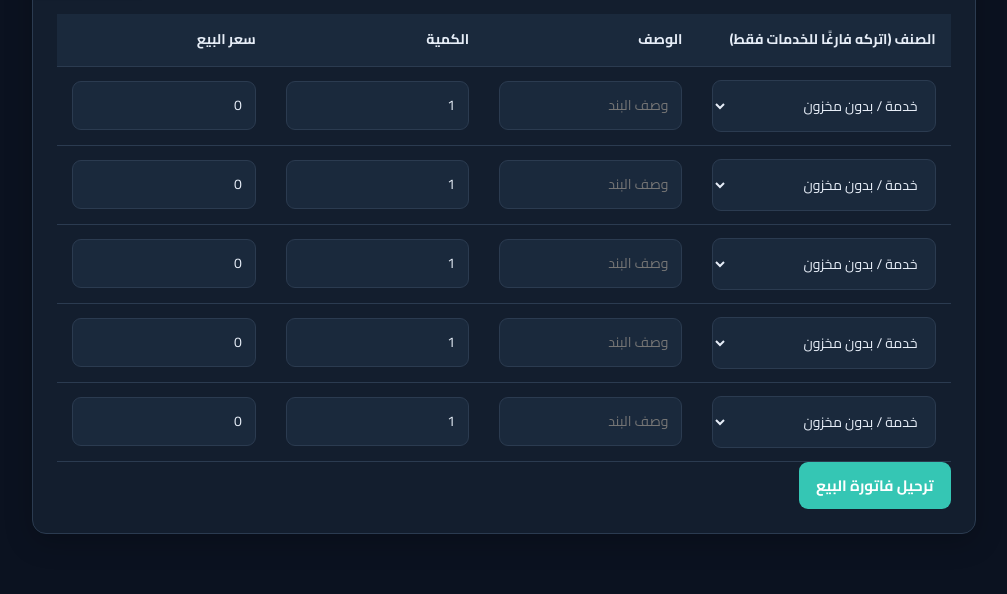
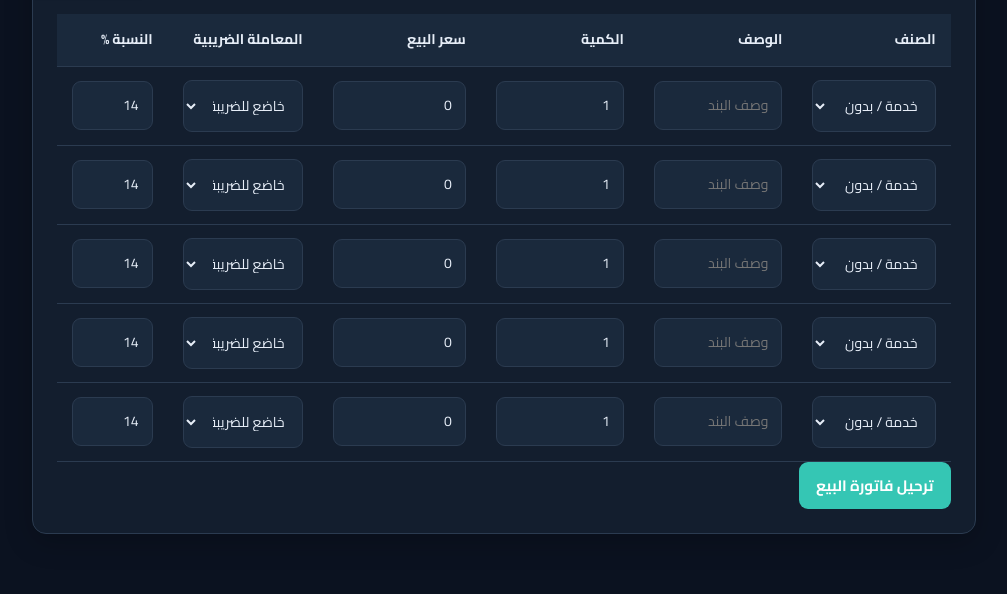
Before and after one commit to ahmed2883166/erpsystem, a Flask app: page /sales/invoices/new in a window 1280 px wide. Shown: the part 813-1407 px from the top of the page, without its empty margins (6-1013 px from the left). Run offline with Flask 3, Linux system fonts and the light colour scheme; the visitor is signed in with stand-in values (Sample User, id 1); data comes from the database, SQL or seed files in the repository; data that the repository does not hold is empty; some libraries are stand-ins or nearby versions.

Commit message:
Expose tax treatment and rate on each invoice line

```diff
--- a/templates/sales_invoice_new.html
+++ b/templates/sales_invoice_new.html
@@ -5,4 +5,4 @@ customerSelect.addEventListener('change',checkCredit);checkCredit();
 </script>{% endblock %}{% block content %}
 <header><h2>فاتورة بيع جديدة</h2><p>يتم ترحيل الفاتورة وقيد الإيراد والضريبة وتكلفة المخزون في معاملة واحدة.</p></header>
 <section class="panel"><form method="post"><div class="form-grid"><label>العميل<select name="customer_id" required><option value="">اختر العميل</option>{% for x in customers %}<option value="{{ x.id }}" data-limit="{{ x.credit_limit }}" data-outstanding="{{ x.outstanding }}">{{ x.code }} - {{ x.name }}</option>{% endfor %}</select></label><label>تاريخ الفاتورة<input type="date" name="invoice_date" value="{{ today }}" required></label><label>تاريخ الاستحقاق<input type="date" name="due_date" value="{{ today }}" required></label><label>مخزن الصرف<select name="warehouse_id"><option value="">اختر المخزن</option>{% for x in warehouses %}<option value="{{ x.id }}">{{ x.code }} - {{ x.name_ar }}</option>{% endfor %}</select></label><label>نسبة الضريبة %<input type="number" name="tax_rate" min="0" max="100" step="0.01" value="{{ settings.get('default_vat_rate','0') }}" required></label></div>
-<div id="creditAlert" class="notice" hidden></div>{% if session.get('role')=='admin' %}<label><input type="checkbox" name="credit_override" value="1"> اعتماد استثنائي لتجاوز الحد الائتماني (للمدير فقط)</label>{% endif %}<h3>بنود الفاتورة</h3><table><tr><th>الصنف (اتركه فارغًا للخدمات فقط)</th><th>الوصف</th><th>الكمية</th><th>سعر البيع</th></tr>{% for n in range(5) %}<tr><td><select name="product_id"><option value="">خدمة / بدون مخزون</option>{% for p in products %}<option value="{{ p.id }}">{{ p.sku }} - {{ p.name_ar }}</option>{% endfor %}</select></td><td><input name="description" placeholder="وصف البند"></td><td><input name="quantity" type="number" min="0.0001" step="0.0001" value="1"></td><td><input name="unit_price" type="number" min="0" step="0.01" value="0"></td></tr>{% endfor %}</table><button>ترحيل فاتورة البيع</button></form></section>{% endblock %}
+<div id="creditAlert" class="notice" hidden></div>{% if session.get('role')=='admin' %}<label><input type="checkbox" name="credit_override" value="1"> اعتماد استثنائي لتجاوز الحد الائتماني (للمدير فقط)</label>{% endif %}<h3>بنود الفاتورة</h3><table><tr><th>الصنف</th><th>الوصف</th><th>الكمية</th><th>سعر البيع</th><th>المعاملة الضريبية</th><th>النسبة %</th></tr>{% for n in range(5) %}<tr><td><select name="product_id"><option value="">خدمة / بدون مخزون</option>{% for p in products %}<option value="{{ p.id }}">{{ p.sku }} - {{ p.name_ar }}</option>{% endfor %}</select></td><td><input name="description" placeholder="وصف البند"></td><td><input name="quantity" type="number" min="0.0001" step="0.0001" value="1"></td><td><input name="unit_price" type="number" min="0" step="0.01" value="0"></td><td><select name="line_tax_treatment"><option value="standard">خاضع للضريبة</option><option value="zero_rated">صفرية</option><option value="exempt">معفاة</option><option value="out_of_scope">خارج النطاق</option></select></td><td><input name="line_tax_rate" type="number" min="0" max="100" step="0.01" value="{{ settings.get('default_vat_rate','14') }}"></td></tr>{% endfor %}</table><button>ترحيل فاتورة البيع</button></form></section>{% endblock %}
```
